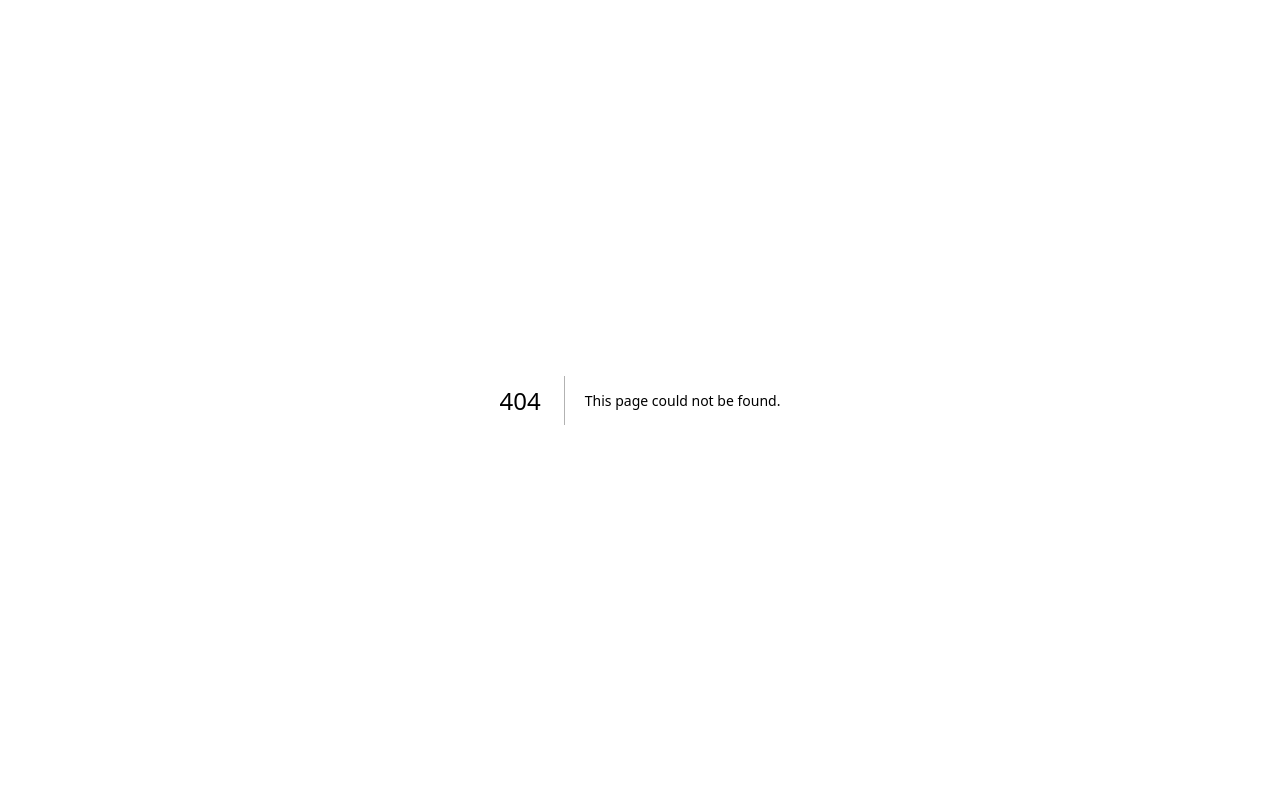
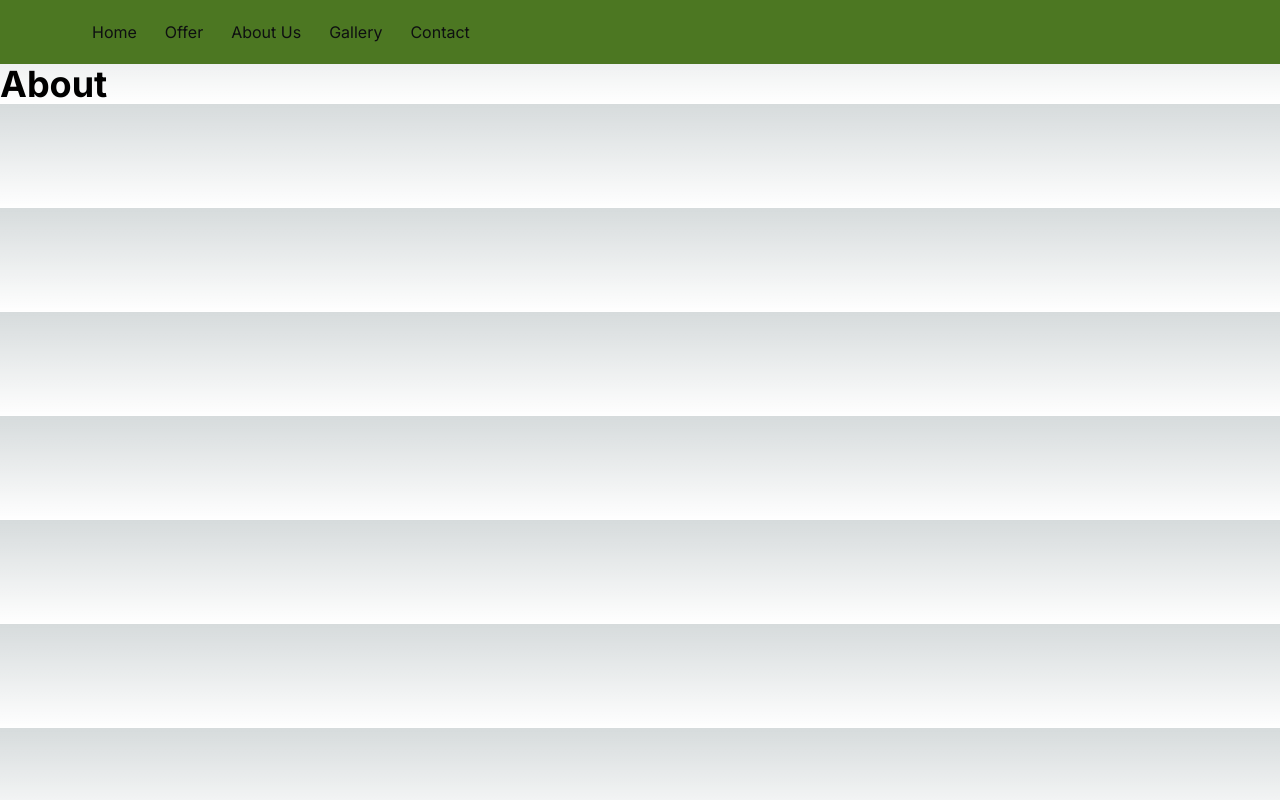
Before and after one commit to krekosiewicz/norge-remont, a Next.js app: page /about in a window 1280 px wide. Before the commit this address had no page. Built offline with nearby package versions, Linux system fonts and the light colour scheme.

Commit message:
add basic color system, routing

```diff
--- /dev/null
+++ b/src/app/about/page.tsx
@@ -0,0 +1,10 @@
+const About: React.FC = () => {
+  return (
+    <div>
+      <h1 className="text-4xl font-bold">About</h1>
+      {/* Content goes here */}
+    </div>
+  );
+};
+
+export default About;
--- /dev/null
+++ b/src/app/contact/page.tsx
@@ -0,0 +1,10 @@
+const Contact: React.FC = () => {
+  return (
+    <div>
+      <h1 className="text-4xl font-bold">contact</h1>
+      {/* Content goes here */}
+    </div>
+  );
+};
+
+export default Contact;
--- /dev/null
+++ b/src/app/gallery/page.tsx
@@ -0,0 +1,10 @@
+const Gallery: React.FC = () => {
+  return (
+    <div>
+      <h1 className="text-4xl font-bold">Gallery</h1>
+      {/* Content goes here */}
+    </div>
+  );
+};
+
+export default Gallery;
--- a/src/app/layout.tsx
+++ b/src/app/layout.tsx
@@ -1,6 +1,7 @@
 import type { Metadata } from 'next'
 import { Inter } from 'next/font/google'
 import './globals.css'
+import Navbar from '@/components/Navbar'
 
 const inter = Inter({ subsets: ['latin'] })
 
@@ -16,7 +17,10 @@
 }) {
   return (
     <html lang="en">
-      <body className={inter.className}>{children}</body>
+      <body className={inter.className}>
+        <Navbar></Navbar>
+        {children}
+      </body>
     </html>
   )
 }
--- /dev/null
+++ b/src/app/offer/page.tsx
@@ -0,0 +1,10 @@
+const Offer: React.FC = () => {
+  return (
+    <div>
+      <h1 className="text-4xl font-bold">Offer Page</h1>
+      {/* Content goes here */}
+    </div>
+  );
+};
+
+export default Offer;
--- /dev/null
+++ b/src/components/Navbar.tsx
@@ -0,0 +1,33 @@
+// components/Navbar.tsx
+import Link from 'next/link';
+
+const Navbar: React.FC = () => {
+  return (
+    <nav className="bg-green-500">
+      <div className="max-w-6xl mx-auto px-4">
+        <div className="flex justify-between">
+          <div className="flex space-x-4">
+            <div className="hidden md:flex items-center space-x-1">
+              <Link className="py-5 px-3 text-gray-700 hover:text-gray-900" href="/">
+                Home
+              </Link>
+              <Link className="py-5 px-3 text-gray-700 hover:text-gray-900" href="/offer">
+                Offer
+              </Link>
+              <Link className="py-5 px-3 text-gray-700 hover:text-gray-900" href="/about">
+                About Us
+              </Link>
+              <Link className="py-5 px-3 text-gray-700 hover:text-gray-900" href="/gallery"> Gallery
+              </Link>
+              <Link className="py-5 px-3 text-gray-700 hover:text-gray-900" href="/contact">
+                Contact
+              </Link>
+            </div>
+          </div>
+        </div>
+      </div>
+    </nav>
+  );
+};
+
+export default Navbar;
--- a/tailwind.config.ts
+++ b/tailwind.config.ts
@@ -13,6 +13,76 @@
         'gradient-conic':
           'conic-gradient(from 180deg at 50% 50%, var(--tw-gradient-stops))',
       },
+      colors: {
+        gray: {
+          0: '#A8A8B4', // 0
+          50: '#9A9CA5', // 0.5
+          100: '#8B8E96', // 1
+          150: '#7D7F86', // 1.5
+          200: '#6E7177', // 2
+          300: '#525359', // 3
+          400: '#35363A', // 4
+          500: '#18191C', // 5
+          600: '#131416', // 6
+          700: '#0E0F11', // 7
+          800: '#0A0A0B', // 8
+          850: '#070808', // 8.5
+          900: '#050506', // 9
+          950: '#020303', // 9.5
+          1000: '#000000', // 10
+        },
+        green: {
+          0: '#E0F1CF', // 0
+          50: '#D1E5BE', // 0.5
+          100: '#C2D9AC', // 1
+          150: '#B4CC9B', // 1.5
+          200: '#A5C08A', // 2
+          300: '#87A867', // 3
+          400: '#6A8F45', // 4
+          500: '#4C7722', // 5
+          600: '#3D5F1B', // 6
+          700: '#2E4714', // 7
+          800: '#1E300E', // 8
+          850: '#17240A', // 8.5
+          900: '#0F1807', // 9
+          950: '#080C03', // 9.5
+          1000: '#000000', // 10
+        },
+        red: {
+          0: '#FFFFFF', // 0
+          50: '#F5EEED', // 0.5
+          100: '#EBDCDB', // 1
+          150: '#E1CBC9', // 1.5
+          200: '#D7B9B7', // 2
+          300: '#C49793', // 3
+          400: '#B0746F', // 4
+          500: '#9C514B', // 5
+          600: '#7D413C', // 6
+          700: '#5E312D', // 7
+          800: '#3E201E', // 8
+          850: '#2F1817', // 8.5
+          900: '#1F100F', // 9
+          950: '#100808', // 9.5
+          1000: '#000000', // 10
+        },
+        gold: {
+          0: '#FFFFFF', // 0
+          50: '#FBF8F4', // 0.5
+          100: '#F7F1E9', // 1
+          150: '#F4E9DF', // 1.5
+          200: '#F0E2D4', // 2
+          300: '#E8D4BE', // 3
+          400: '#E1C5A9', // 4
+          500: '#D9B793', // 5
+          600: '#B89979', // 6
+          700: '#967C5F', // 7
+          800: '#755E46', // 8
+          850: '#644F39', // 8.5
+          900: '#53412C', // 9
+          950: '#43321F', // 9.5
+          1000: '#322312', // 10
+        }
+      },
     },
   },
   plugins: [],
```
